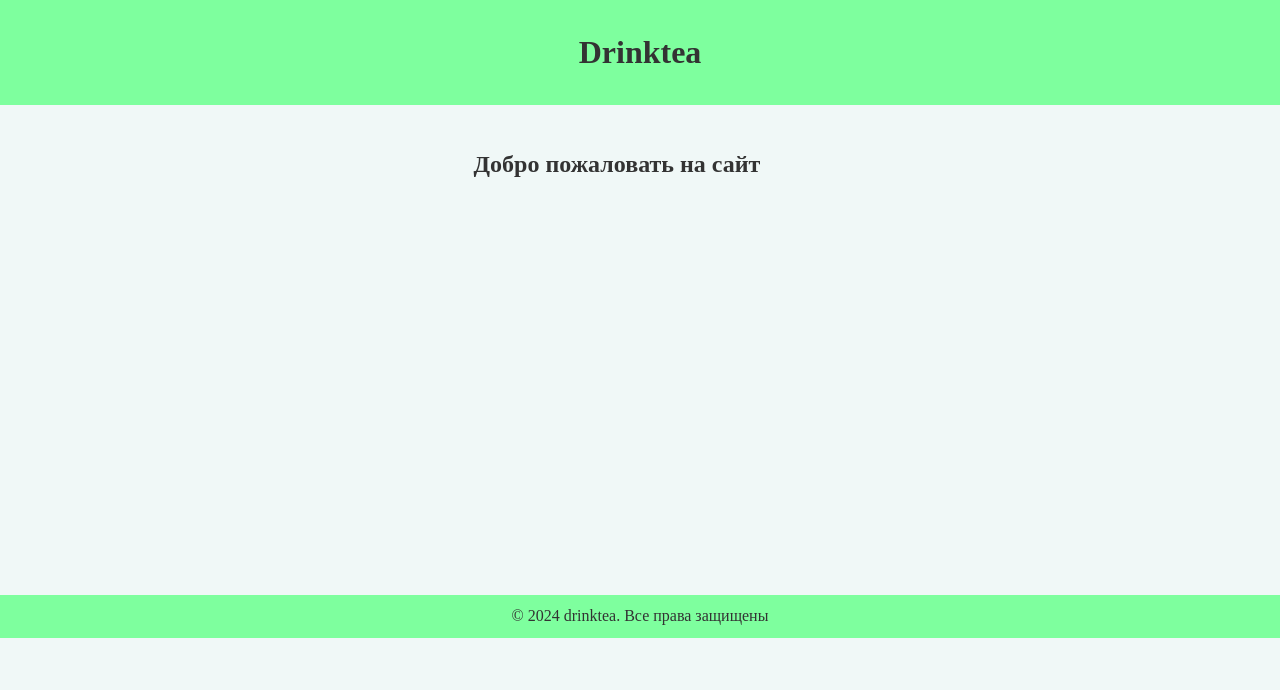
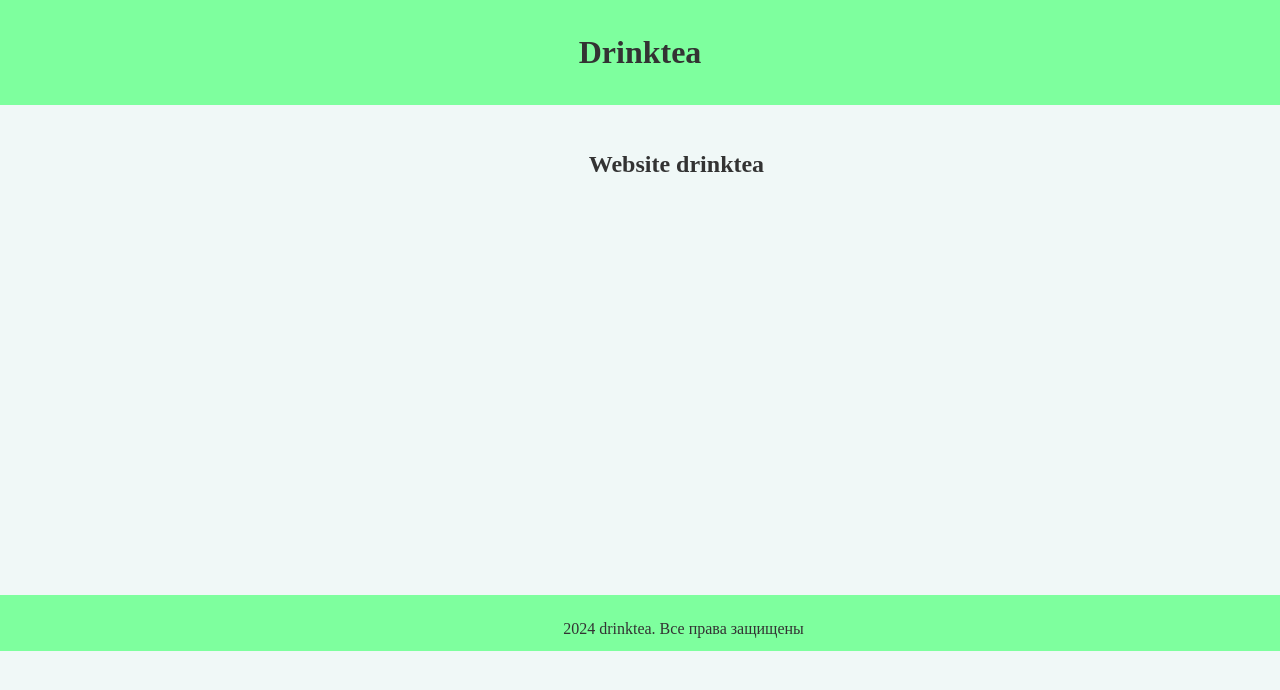
Before and after one commit to Allzer/Django, a Django app: page / in a window 1280 px wide. Shown: the top 690 px of the page. Run offline with Django 5.2, Linux system fonts and the light colour scheme.

Commit message:
Изменил html и css

```diff
--- a/drinktea/main/static/main/css/main.css
+++ b/drinktea/main/static/main/css/main.css
@@ -1,7 +1,7 @@
 body {
     background-color: #f0f8f7; /* светло-зелёный фон */
     color: #333; /* тёмный текст */
-    font-family: 'Lemon/Milk(RUS BY LYAJKA)';
+    font-family: 'Florida Vibes';
     margin: 0;
     padding: 0;
 }
@@ -13,14 +13,21 @@ header {
 }
 
 section {
+    display: flex;
     padding: 2%;
-    margin-left: 35%;
+    margin-left: 44%;
+    font-family: 'Florida Vibes';
+
 }
 
 footer {
+    display: flex;
+
+    font-family: 'Florida Vibes';
     background-color: #7eff9e; /* светло-зелёный футер */
     margin-top: 29%;
-    padding-top: 1%;
+    padding-left: 44%;
+    padding-top: 2%;
     padding-bottom: 1%;
     text-align: center;
 }
--- a/drinktea/main/templates/main/index.html
+++ b/drinktea/main/templates/main/index.html
@@ -4,5 +4,5 @@
 {% endblock %}
 
 {% block content %}
-    <h1> Добро пожаловать на сайт </h1>
+    <h1> Website drinktea </h1>
 {% endblock %}
--- a/drinktea/main/templates/main/layout.html
+++ b/drinktea/main/templates/main/layout.html
@@ -17,7 +17,7 @@
   </section>
 
   <footer>
-    &copy; 2024 drinktea. Все права защищены
+      <span>2024 drinktea. Все права защищены</span>
   </footer>
 
 </body>
```
